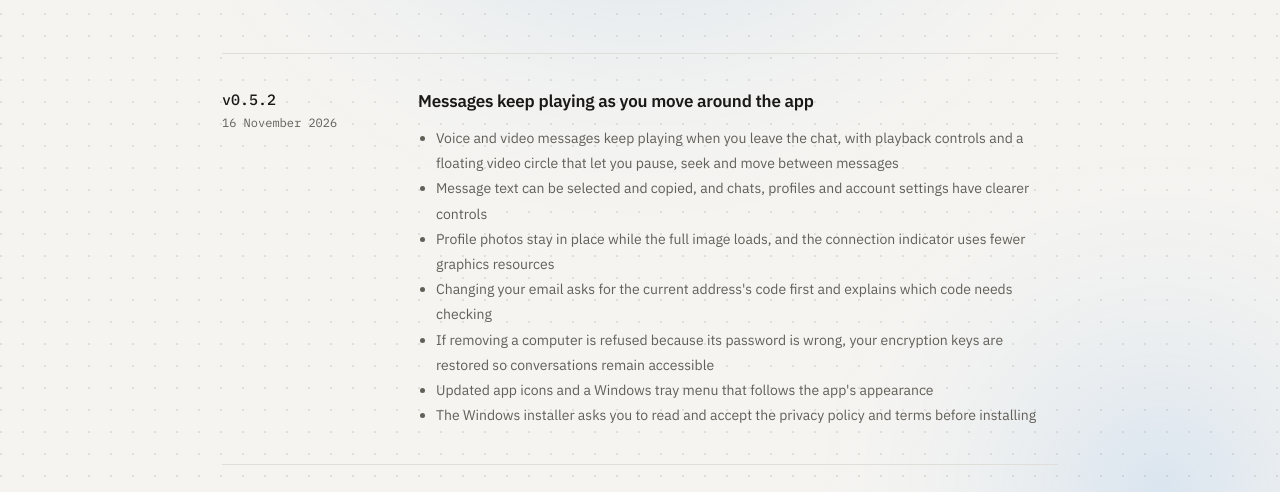
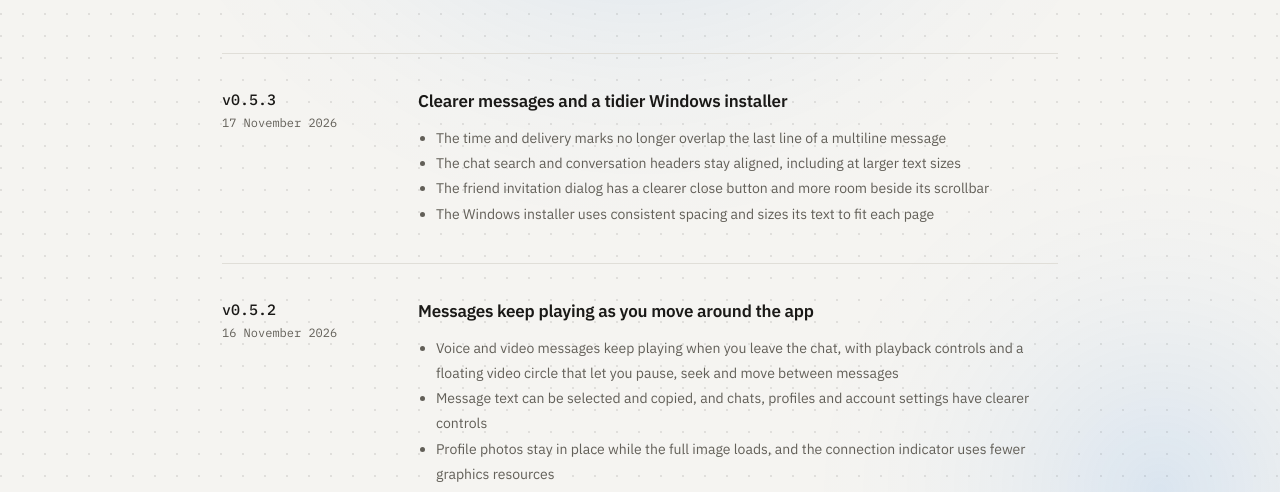
Before and after one commit to frontmany/CalliforniaWebsite, a plain HTML site: page changelog.html in a window 1280 px wide. Shown: the part 229-721 px from the top of the page. Drawn offline with Linux system fonts and the light colour scheme.

Commit message:
Announce desktop 0.5.3

```diff
--- a/assets/i18n.js
+++ b/assets/i18n.js
@@ -208,6 +208,12 @@
     // Выпуски 0.2.2 и дальше. Содержание собрано по тегам и коммитам
     // CalliforniaDesktop и отфильтровано до того, что видит пользователь: работа по
     // сборке, тестам и CI в историю версий не идёт.
+    "cl.053.date": "17 ноября 2026",
+    "cl.053.title": "Аккуратнее сообщения и установщик Windows",
+    "cl.053.li1": "Время и отметки доставки больше не перекрывают последнюю строку многострочного сообщения",
+    "cl.053.li2": "Поиск по чатам и заголовки переписок остаются на одной линии, в том числе при увеличенном размере текста",
+    "cl.053.li3": "В окне приглашения друзей обновлена кнопка закрытия и увеличен отступ от полосы прокрутки",
+    "cl.053.li4": "В установщике Windows выровнены отступы, а высота текста подстраивается под содержимое каждой страницы",
     "cl.052.date": "16 ноября 2026",
     "cl.052.title": "Сообщения продолжают играть, пока вы ходите по приложению",
     "cl.052.li1": "Голосовые и видеосообщения продолжают играть после выхода из чата. Панель плеера и плавающий видеокружок позволяют поставить запись на паузу, перемотать её и перейти к соседнему сообщению",
--- a/changelog.html
+++ b/changelog.html
@@ -72,6 +72,22 @@
     <div class="page container container--narrow">
       <h1 class="page-title" data-i18n="changelog.title">Changelog</h1>
       <p class="page-sub" data-i18n="changelog.sub">Releases and changes, newest first.</p>
+
+      <article class="release">
+        <div class="release-meta">
+          <p class="release-version">v0.5.3</p>
+          <p class="release-date" data-i18n="cl.053.date">17 November 2026</p>
+        </div>
+        <div class="release-body">
+          <h3 data-i18n="cl.053.title">Clearer messages and a tidier Windows installer</h3>
+          <ul>
+            <li data-i18n="cl.053.li1">The time and delivery marks no longer overlap the last line of a multiline message</li>
+            <li data-i18n="cl.053.li2">The chat search and conversation headers stay aligned, including at larger text sizes</li>
+            <li data-i18n="cl.053.li3">The friend invitation dialog has a clearer close button and more room beside its scrollbar</li>
+            <li data-i18n="cl.053.li4">The Windows installer uses consistent spacing and sizes its text to fit each page</li>
+          </ul>
+        </div>
+      </article>
 
       <article class="release">
         <div class="release-meta">
```
